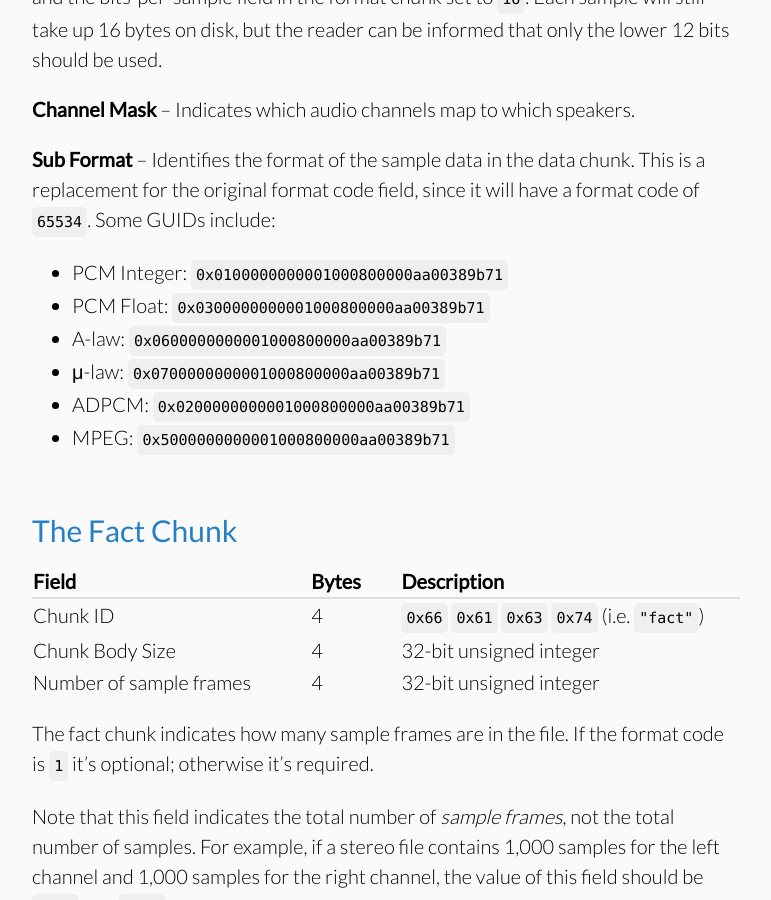
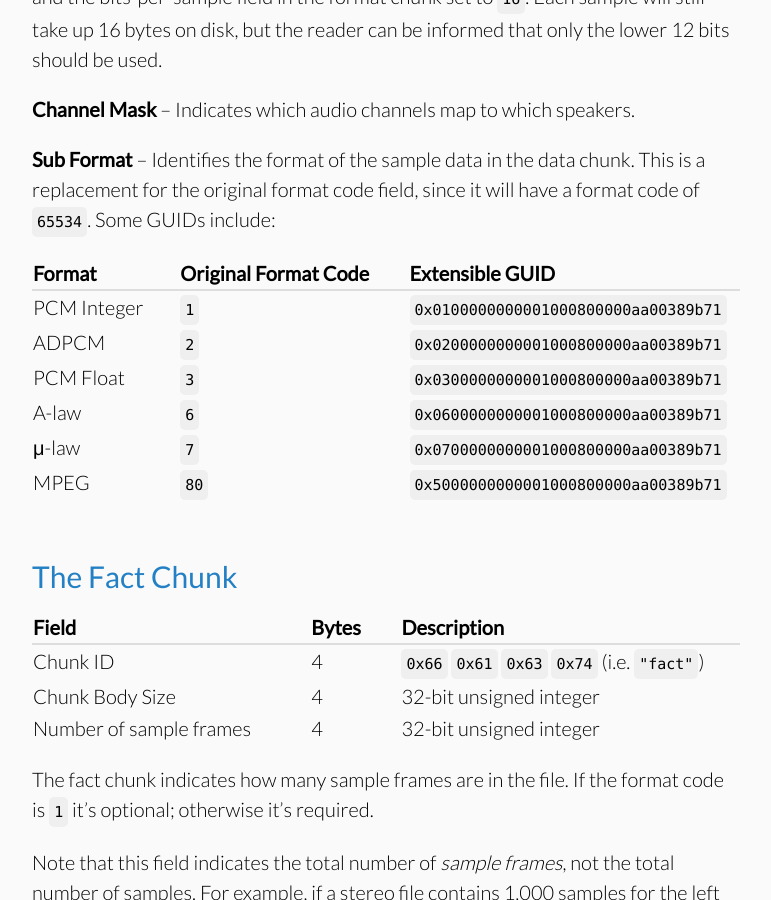
Before and after one commit to jstrait/wavefile, a Jekyll site: the page built from how_wave_files_work.html, in a window 1280 px wide and 900 px high, scrolled down 7387 px. Shown: the whole window, without its empty margins (254-1025 px from the left). Built offline with Jekyll 4.4.1, drawn with Linux system fonts in a browser that asks for light colours; some web fonts are replaced.

Commit message:
Displaying format -> extensible GUID mappings in a table
Besides the table looking nicer than the previous list, the addition
of the base format code for each format makes it easier to map
format codes to extensible GUIDs.

```diff
--- a/how_wave_files_work.html
+++ b/how_wave_files_work.html
@@ -266,14 +266,45 @@ and Data Specifications 1.0, August 1991</a></li>
   <p><strong>Valid Bits Per Sample</strong> &ndash; Allows storing samples with bit-depths that are not a byte multiple in size. For example, to store 12-bit samples, this value can be set to <code>12</code>, and the bits-per-sample field in the format chunk set to <code>16</code>. Each sample will still take up 16 bytes on disk, but the reader can be informed that only the lower 12 bits should be used.</p>
   <p><strong>Channel Mask</strong> &ndash; Indicates which audio channels map to which speakers.</p>
   <p><strong>Sub Format</strong> &ndash; Identifies the format of the sample data in the data chunk. This is a replacement for the original format code field, since it will have a format code of <code>65534</code>. Some GUIDs include:</p>
-  <ul>
-    <li>PCM Integer: <code>0x0100000000001000800000aa00389b71</code></li>
-    <li>PCM Float: <code>0x0300000000001000800000aa00389b71</code></li>
-    <li>A-law: <code>0x0600000000001000800000aa00389b71</code></li>
-    <li>&mu;-law: <code>0x0700000000001000800000aa00389b71</code></li>
-    <li>ADPCM: <code>0x0200000000001000800000aa00389b71</code></li>
-    <li>MPEG: <code>0x5000000000001000800000aa00389b71</code></li>
-  </ul>
+  <div class="scroll-x">
+    <table>
+      <tr>
+        <th>Format</th>
+        <th>Original Format Code</th>
+        <th>Extensible GUID</th>
+      </tr>
+      <tr>
+        <td>PCM Integer</td>
+        <td><code>1</code></td>
+        <td><code>0x0100000000001000800000aa00389b71</code></td>
+      </tr>
+      <tr>
+        <td>ADPCM</td>
+        <td><code>2</code></td>
+        <td><code>0x0200000000001000800000aa00389b71</code></td>
+      </tr>
+      <tr>
+        <td>PCM Float</td>
+        <td><code>3</code></td>
+        <td><code>0x0300000000001000800000aa00389b71</code></td>
+      </tr>
+      <tr>
+        <td>A-law</td>
+        <td><code>6</code></td>
+        <td><code>0x0600000000001000800000aa00389b71</code></td>
+      </tr>
+      <tr>
+        <td>&mu;-law</td>
+        <td><code>7</code></td>
+        <td><code>0x0700000000001000800000aa00389b71</code></td>
+      </tr>
+      <tr>
+        <td>MPEG</td>
+        <td><code>80</code></td>
+        <td><code>0x5000000000001000800000aa00389b71</code></td>
+      </tr>
+    </table>
+  </div>
 
   <h2>The Fact Chunk</h2>
   <div class="scroll-x">
```
